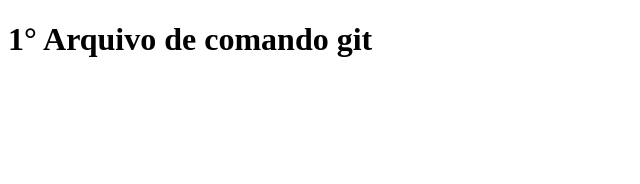
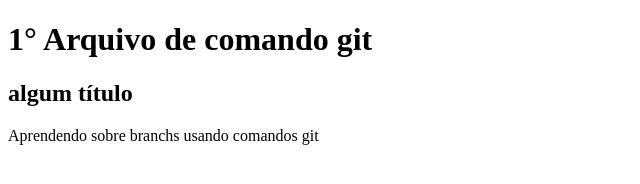
Before and after one commit to wevlob1/comandos-git, a plain HTML site: page index.html in a window 1280 px wide. Shown: the whole page, without its empty margins (0-640 px from the left). Drawn offline with Linux system fonts and the light colour scheme.

Commit message:
criando um título e um paragrafo

```diff
--- a/index.html
+++ b/index.html
@@ -7,5 +7,7 @@
 </head>
 <body>
     <h1>1° Arquivo de comando git</h1>
+    <h2>algum título</h2>
+    <p>Aprendendo sobre branchs usando comandos git</p>
 </body>
 </html>
```
